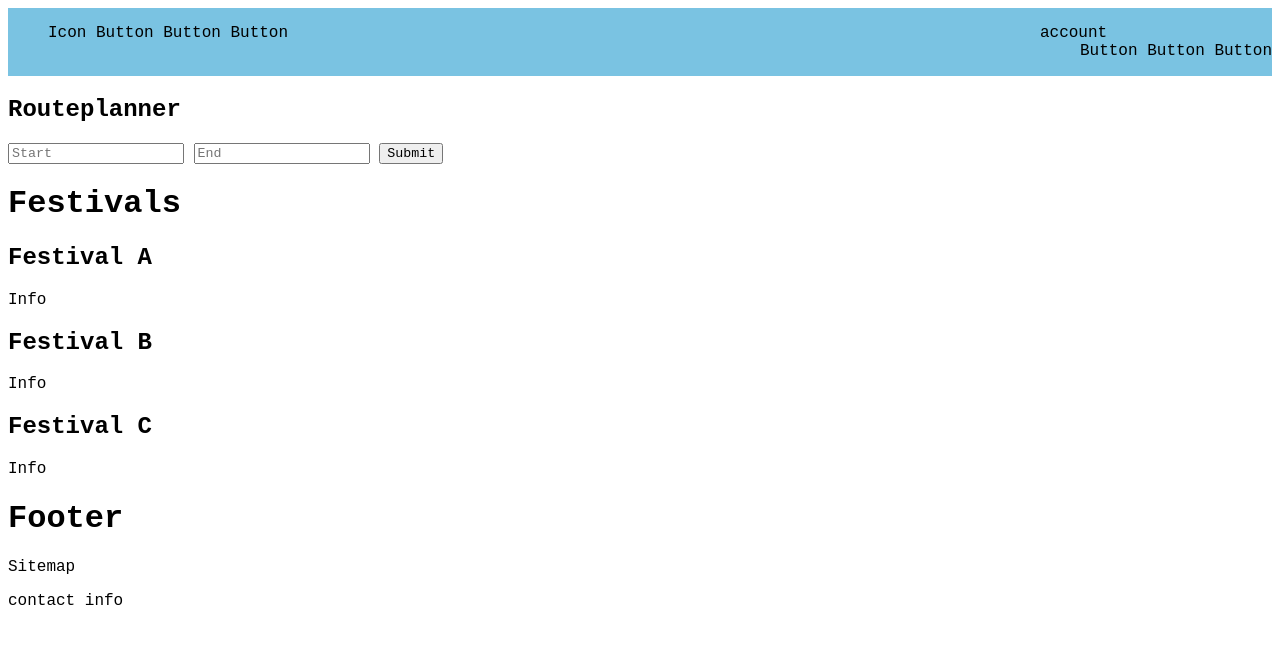
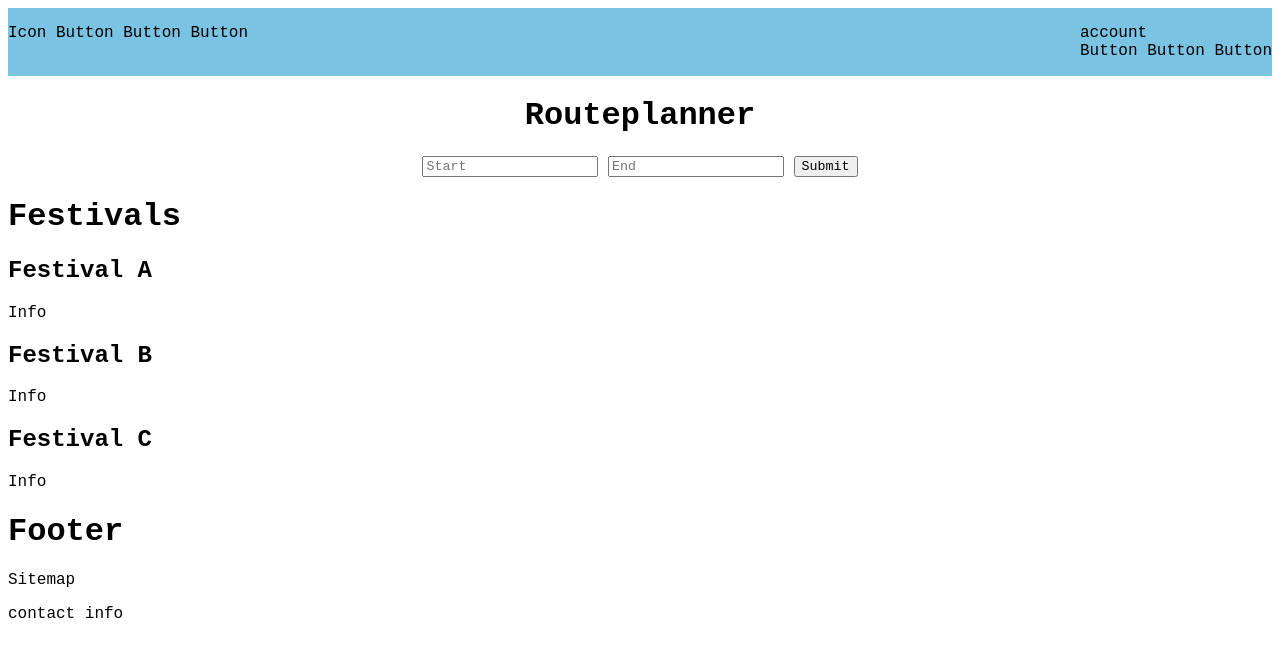
Before and after one commit to BrianBreaksCode/wireframe_bus, a plain HTML site: page index.html in a window 1280 px wide. Drawn offline with Linux system fonts and the light colour scheme.

Commit message:
center routeplanner box

```diff
--- a/index.html
+++ b/index.html
@@ -24,13 +24,13 @@
     </header>
 
     <main>
-        <section id="routeplanner">
+        <div id="routeplanner">
             <h1>Routeplanner</h1>
             <form>
                 <input type="text" name="start" placeholder="Start">
                 <input type="text" name="end" placeholder="End">
                 <input type="submit" value="Submit">
-        </section>
+            </div>
 
         <h1>Festivals</h1>
         <section class="festivals">
--- a/style.css
+++ b/style.css
@@ -8,6 +8,16 @@
     background-color: #7ac3e2;
 }
 
+#routeplanner {
+    display: flex;
+    flex-direction: column;
+    justify-content: center;
+    align-items: center;
+}
+
+.navbar ul {
+    padding: 0px;
+}
 .navbar ul li{
     display: inline;
 }
```
